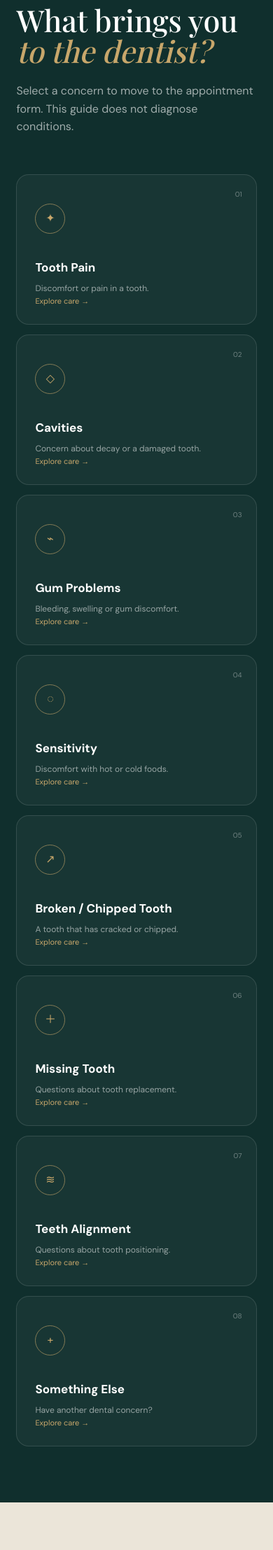
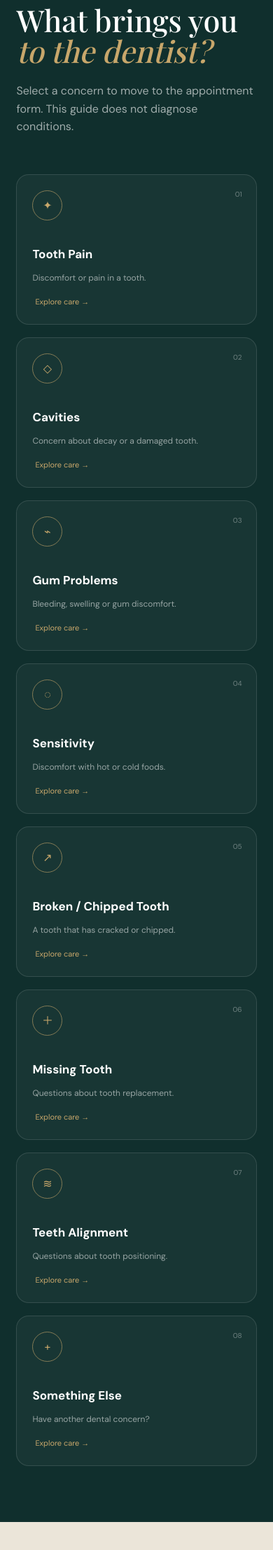
Before and after one commit to Monisha1124/SDDC_premium, a Flask app: page / in a window 390 px wide. Shown: the part 1503-3718 px from the top of the page at 70% size. Run offline with Flask 3, Linux system fonts and the light colour scheme; data that the repository does not hold is empty; some libraries are stand-ins or nearby versions; some web fonts are replaced.

Commit message:
Fix responsive care card spacing

```diff
--- a/SDDC_premium/static/css/style.css
+++ b/SDDC_premium/static/css/style.css
@@ -1498,3 +1498,86 @@ body {
     body {
         padding-bottom: 78px;
     }
+    /* =========================================
+   CARE CARDS — RESPONSIVE TEXT SPACING
+   ========================================= */
+
+.problemGrid {
+    display: grid;
+    grid-template-columns: repeat(4, minmax(0, 1fr));
+    gap: 24px;
+    align-items: stretch;
+}
+
+.problem {
+    display: flex;
+    flex-direction: column;
+    min-width: 0;
+    height: 100%;
+    padding: 28px;
+}
+
+/* Description area */
+.problem small {
+    display: block;
+    line-height: 1.7;
+    margin-top: 12px;
+    margin-bottom: 22px;
+    overflow-wrap: break-word;
+}
+
+/* Keep Explore care at the bottom */
+.problem em {
+    display: block;
+    margin-top: auto;
+    padding-top: 8px;
+    line-height: 1.5;
+}
+
+/* =========================================
+   TABLET / HALF SCREEN
+   ========================================= */
+
+@media (max-width: 1100px) {
+
+    .problemGrid {
+        grid-template-columns: repeat(2, minmax(0, 1fr));
+        gap: 20px;
+    }
+
+    .problem {
+        padding: 24px;
+    }
+
+    .problem small {
+        margin-bottom: 20px;
+    }
+}
+
+
+/* =========================================
+   MOBILE
+   ========================================= */
+
+@media (max-width: 600px) {
+
+    .problemGrid {
+        grid-template-columns: 1fr;
+        gap: 18px;
+    }
+
+    .problem {
+        width: 100%;
+        padding: 22px;
+    }
+
+    .problem small {
+        line-height: 1.7;
+        margin-top: 10px;
+        margin-bottom: 18px;
+    }
+
+    .problem em {
+        padding-top: 6px;
+    }
+}
```
